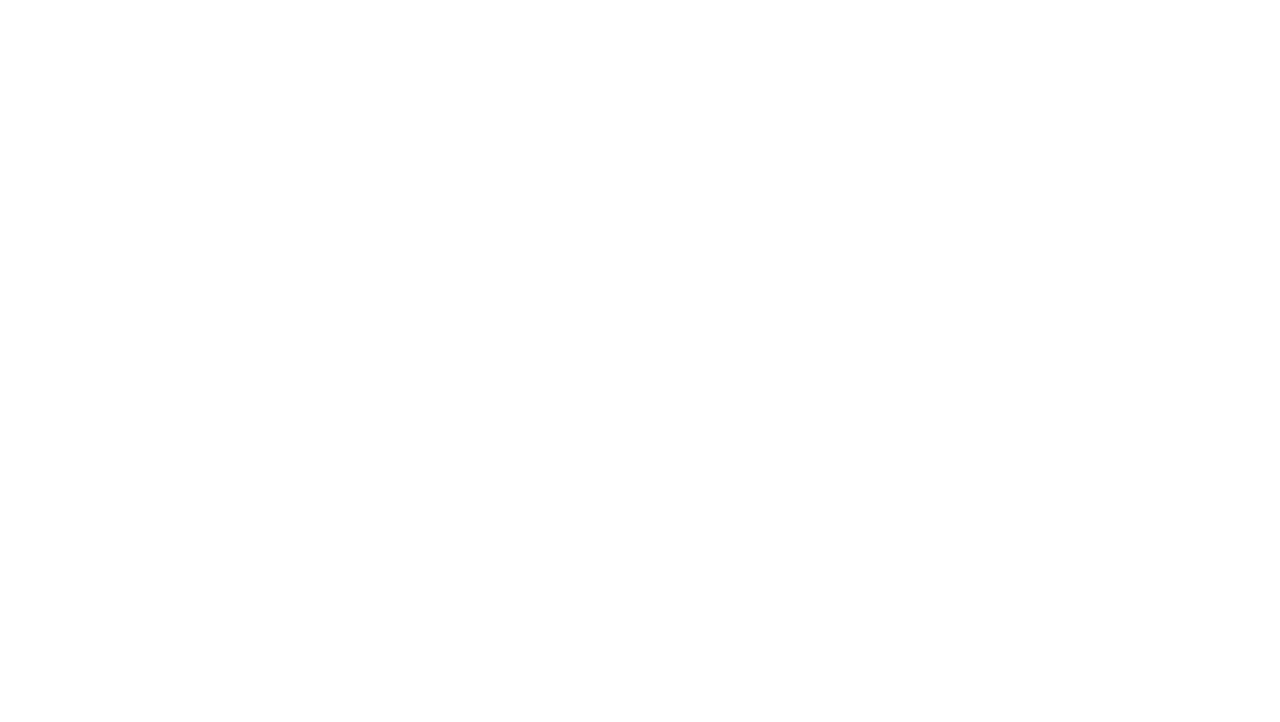
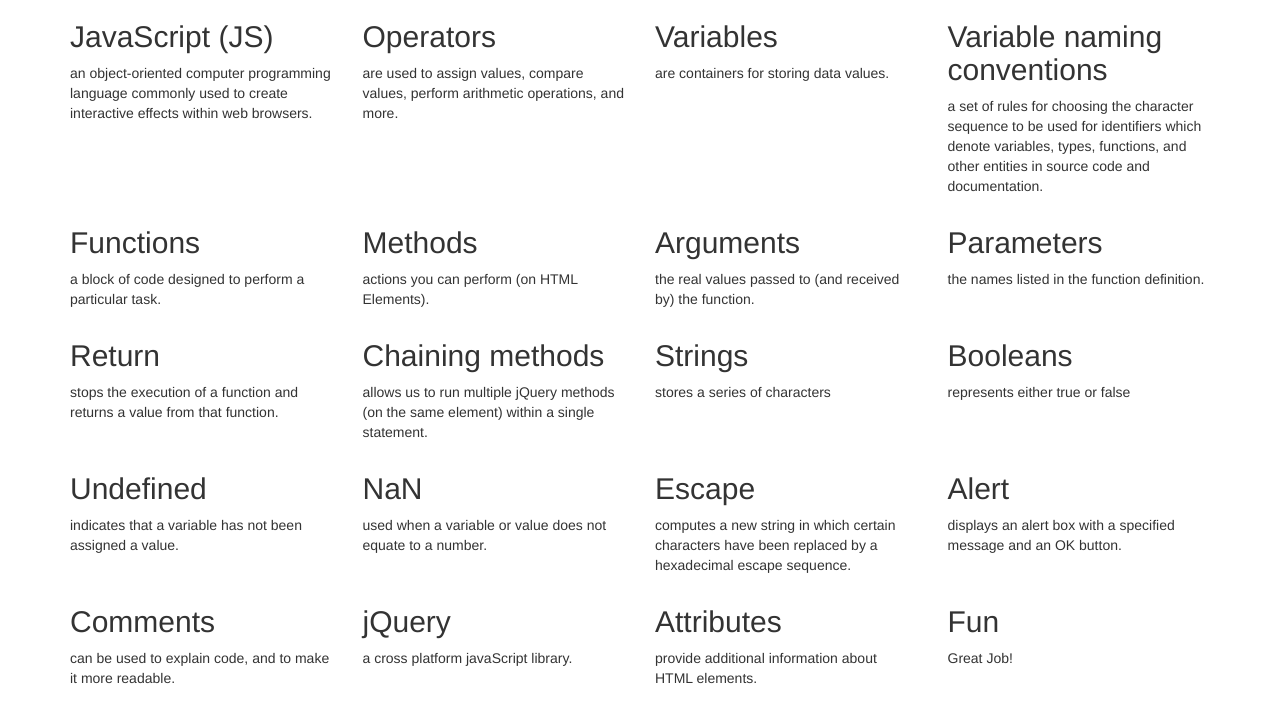
Before and after one commit to Grimmello/flashcard, a plain HTML site: page index.html in a window 1280 px wide. Drawn offline with Linux system fonts and the light colour scheme.

Commit message:
Add the definitions to the flashcards

```diff
--- a/index.html
+++ b/index.html
@@ -11,131 +11,131 @@
     <div class="container">
       <div class="row"><!--Row 1-->
         <div class="col-md-3">
-          <h2 id="row1column1"></h2>
+          <h2 id="row1column1">JavaScript (JS)</h2>
           <p>
-
+            an object-oriented computer programming language commonly used to create interactive effects within web browsers.
           </p>
         </div>
         <div class="col-md-3">
-          <h2 id="row1column2"></h2>
+          <h2 id="row1column2">Operators</h2>
           <p>
-
+             are used to assign values, compare values, perform arithmetic operations, and more.
           </p>
         </div>
         <div class="col-md-3">
-          <h2 id="row1column3"></h2>
+          <h2 id="row1column3">Variables</h2>
           <p>
-
+            are containers for storing data values.
           </p>
         </div>
         <div class="col-md-3">
-          <h2 id="row1column4"></h2>
+          <h2 id="row1column4">Variable naming conventions</h2>
           <p>
-
+            a set of rules for choosing the character sequence to be used for identifiers which denote variables, types, functions, and other entities in source code and documentation.
           </p>
         </div>
       </div><!--Row 1-->
       <div class="row"><!--Row 2-->
         <div class="col-md-3">
-          <h2 id="row2column1"></h2>
+          <h2 id="row2column1">Functions</h2>
           <p>
-
+            a block of code designed to perform a particular task.
           </p>
         </div>
         <div class="col-md-3">
-          <h2 id="row2column2"></h2>
+          <h2 id="row2column2">Methods</h2>
           <p>
-
+            actions you can perform (on HTML Elements).
           </p>
         </div>
         <div class="col-md-3">
-          <h2 id="row2column3"></h2>
+          <h2 id="row2column3">Arguments</h2>
           <p>
-
+            the real values passed to (and received by) the function.
           </p>
         </div>
         <div class="col-md-3">
-          <h2 id="row2column4"></h2>
+          <h2 id="row2column4">Parameters</h2>
           <p>
-
+            the names listed in the function definition.
           </p>
         </div>
       </div><!--Row 2-->
       <div class="row"><!--Row 3-->
         <div class="col-md-3">
-          <h2 id="row3column1"></h2>
+          <h2 id="row3column1">Return</h2>
           <p>
-
+            stops the execution of a function and returns a value from that function.
           </p>
         </div>
         <div class="col-md-3">
-          <h2 id="row3column2"></h2>
+          <h2 id="row3column2">Chaining methods</h2>
           <p>
-
+            allows us to run multiple jQuery methods (on the same element) within a single statement.
           </p>
         </div>
         <div class="col-md-3">
-          <h2 id="row3column3"></h2>
+          <h2 id="row3column3">Strings</h2>
           <p>
-
+            stores a series of characters
           </p>
         </div>
         <div class="col-md-3">
-          <h2 id="row3column4"></h2>
+          <h2 id="row3column4">Booleans</h2>
           <p>
-
+            represents either true or false
           </p>
         </div>
       </div><!--Row 3-->
       <div class="row"><!--Row 4-->
         <div class="col-md-3">
-          <h2 id="row4column1"></h2>
+          <h2 id="row4column1">Undefined</h2>
           <p>
-
+            indicates that a variable has not been assigned a value.
           </p>
         </div>
         <div class="col-md-3">
-          <h2 id="row4column2"></h2>
+          <h2 id="row4column2">NaN</h2>
           <p>
-
+            used when a variable or value does not equate to a number.
           </p>
         </div>
         <div class="col-md-3">
-          <h2 id="row4column3"></h2>
+          <h2 id="row4column3">Escape</h2>
           <p>
-
+            computes a new string in which certain characters have been replaced by a hexadecimal escape sequence.
           </p>
         </div>
         <div class="col-md-3">
-          <h2 id="row4column4"></h2>
+          <h2 id="row4column4">Alert</h2>
           <p>
-
+            displays an alert box with a specified message and an OK button.
           </p>
         </div>
       </div><!--Row 4-->
       <div class="row"><!--Row 5-->
         <div class="col-md-3">
-          <h2 id="row5column1"></h2>
+          <h2 id="row5column1">Comments</h2>
           <p>
-
+            can be used to explain code, and to make it more readable.
           </p>
         </div>
         <div class="col-md-3">
-          <h2 id="row5column2"></h2>
+          <h2 id="row5column2">jQuery</h2>
           <p>
-
+            a cross platform javaScript library.
           </p>
         </div>
         <div class="col-md-3">
-          <h2 id="row5column3"></h2>
+          <h2 id="row5column3">Attributes</h2>
           <p>
-
+            provide additional information about HTML elements.
           </p>
         </div>
         <div class="col-md-3">
-          <h2 id="row5column4"></h2>
+          <h2 id="row5column4">Fun</h2>
           <p>
-
+            Great Job!
           </p>
         </div>
       </div><!--Row 5-->
```
